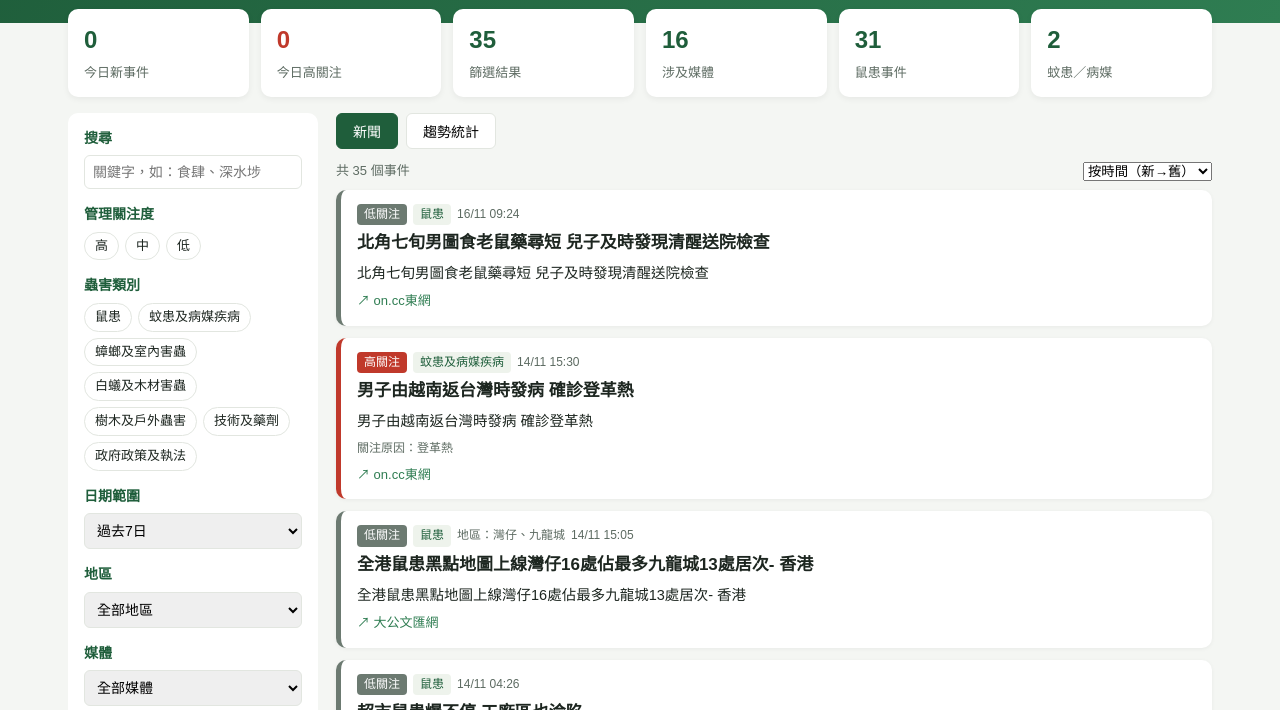
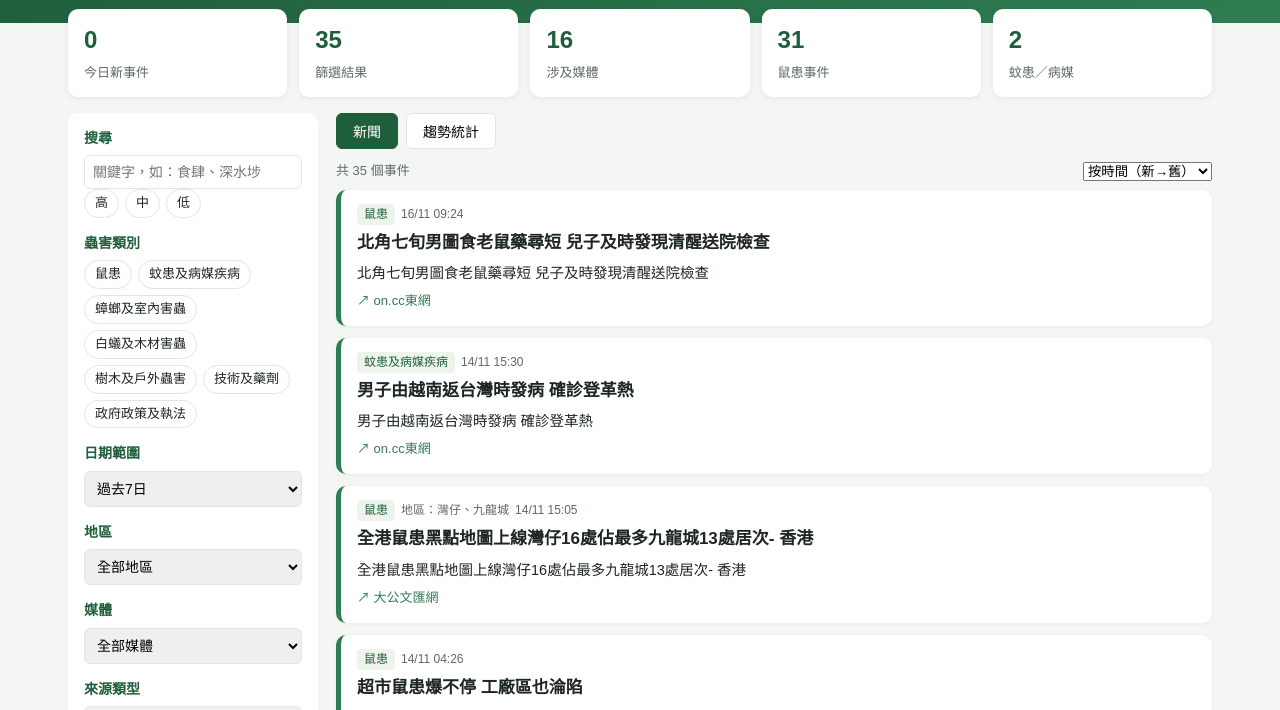
Before and after one commit to bestresultpestcontrolteam-lab/hk-pest-news-v1-, a plain HTML site: page index.html in a window 1280 px wide. Shown: the part 90-800 px from the top of the page. Drawn offline with Linux system fonts and the light colour scheme.

Commit message:
移除關注度

```diff
--- a/index.html
+++ b/index.html
@@ -64,7 +64,7 @@ footer{font-size:12px;color:var(--sub);text-align:center;padding:24px 18px 40px}
     <aside>
       <h3>搜尋</h3>
       <input type="search" id="q" placeholder="關鍵字，如：食肆、深水埗">
-      <h3>管理關注度</h3><div class="chips" id="fPri"></div>
+      <div class="chips" id="fPri" hidden></div>
       <h3>蟲害類別</h3><div class="chips" id="fCat"></div>
       <h3>日期範圍</h3>
       <select id="fDays"><option value="1">過去24小時</option><option value="3">過去3日</option>
@@ -78,7 +78,7 @@ footer{font-size:12px;color:var(--sub);text-align:center;padding:24px 18px 40px}
     <main>
       <div class="tabs"><button class="tab on" data-v="list" type="button">新聞</button><button class="tab" data-v="trend" type="button">趨勢統計</button></div>
       <div class="bar"><span id="count"></span>
-        <select id="sort"><option value="time">按時間（新→舊）</option><option value="pri">按關注度</option><option value="src">按報道數量</option></select></div>
+        <select id="sort"><option value="time">按時間（新→舊）</option><option value="src">按報道數量</option></select></div>
       <div id="list"></div>
       <div id="trend" class="trend" hidden></div>
     </main>
@@ -140,7 +140,7 @@ function stats(items){
   const day = DATA.items.filter(i => Date.now()-new Date(i.first_seen) < 864e5);
   const media = new Set(items.flatMap(i => i.sources.map(s=>s.media)));
   $("stats").innerHTML = [
-    ["今日新事件", day.length, ""], ["今日高關注", day.filter(i=>i.priority==="高").length, "hi"],
+    ["今日新事件", day.length, ""],
     ["篩選結果", items.length, ""], ["涉及媒體", media.size, ""],
     ["鼠患事件", items.filter(i=>(i.categories||[]).includes("鼠患")).length, ""],
     ["蚊患／病媒", items.filter(i=>(i.categories||[]).includes("蚊患及病媒疾病")).length, ""]
@@ -148,8 +148,8 @@ function stats(items){
 }
 function card(i){
   const srcs = i.sources.map(s => `<a href="${esc(s.url)}" target="_blank" rel="noopener noreferrer">↗ ${esc(s.media)}</a>`).join("");
-  return `<article class="card p${esc(i.priority)}">
-    <div class="meta"><span class="pr ${esc(i.priority)}">${esc(i.priority)}關注</span>
+  return `<article class="card" style="border-left-color:#2f7d52">
+    <div class="meta">
       ${i.tier==="official"?'<span class="off">官方</span>':""}
       ${(i.categories||[]).map(c=>`<span class="tag">${esc(c)}</span>`).join("")}
       ${(i.districts||[]).length?`<span>地區：${esc(i.districts.join("、"))}</span>`:""}
@@ -157,7 +157,7 @@ function card(i){
     <h2>${esc(i.title)}</h2>
     <div class="sum">${esc(i.summary)}</div>
     ${i.management_note && !i.management_note.startsWith("資料不足") ? `<div class="note">管理提示：${esc(i.management_note)}</div>`:""}
-    ${i.priority!=="低"?`<div class="meta">關注原因：${esc(i.priority_reason)}</div>`:""}
+
     <div class="src">${srcs}</div></article>`;
 }
 function trend(items){
```
